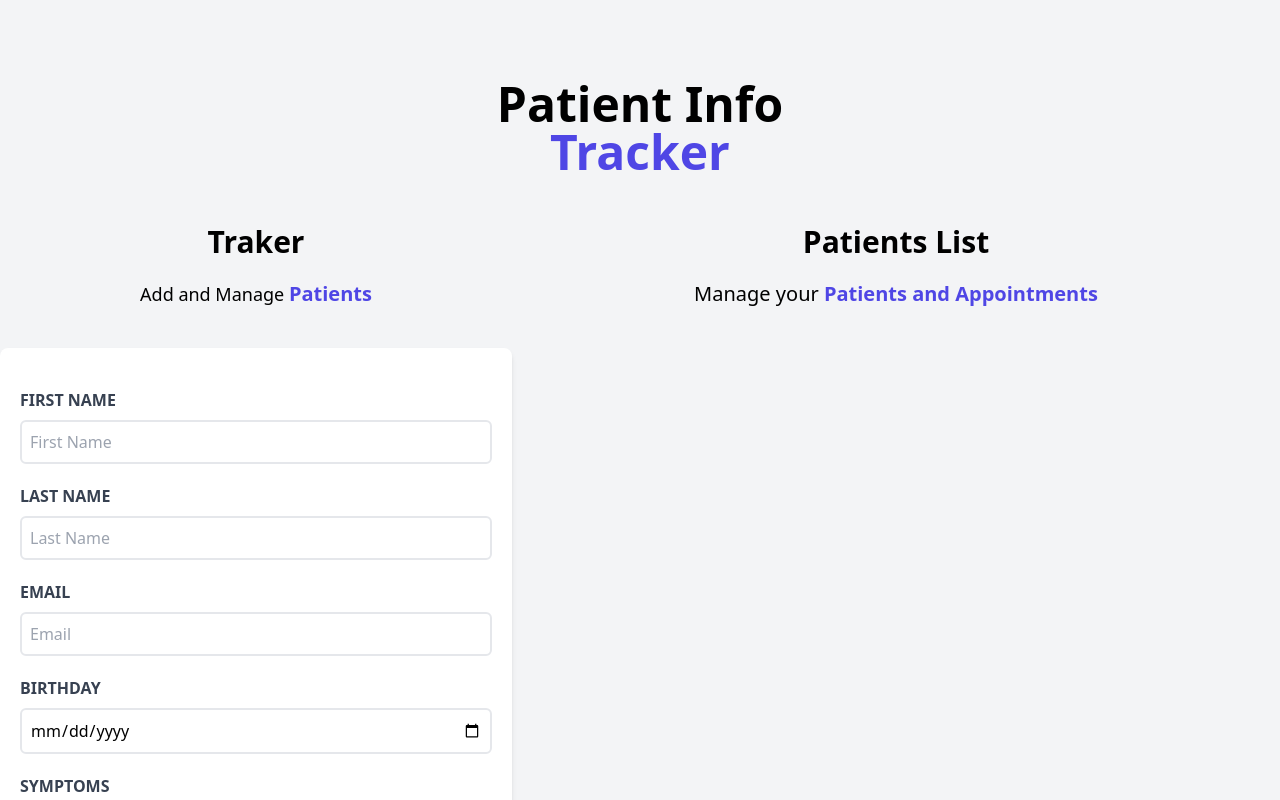
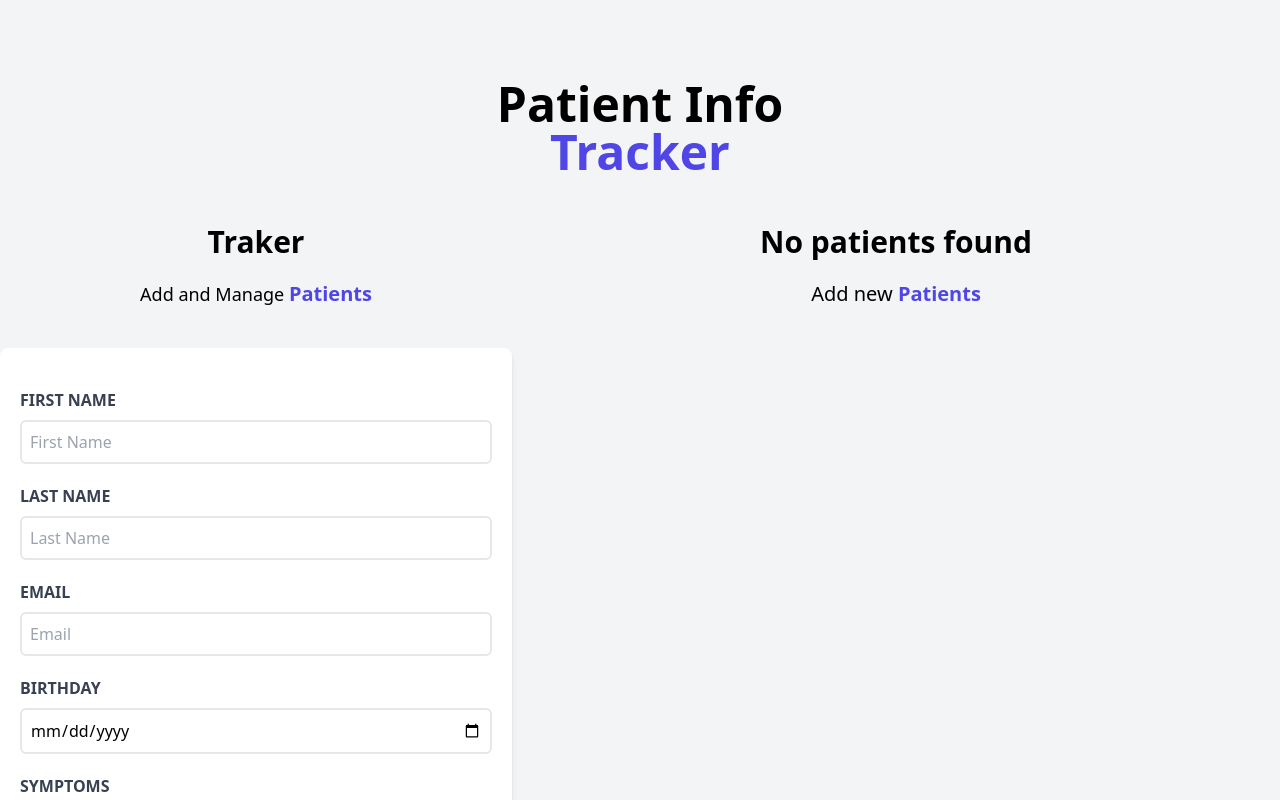
Before and after one commit to SrVleh/appointments-project, a React (Vite) app: page / in a window 1280 px wide. Shown: the top 800 px of the page. Built offline with nearby package versions, Linux system fonts and the light colour scheme.

Commit message:
Changing PatientList header if there are patients or not

```diff
--- a/src/components/Patient.jsx
+++ b/src/components/Patient.jsx
@@ -4,7 +4,6 @@ const Patient = ({ patient }) => {
 
   return (
     <div className="m-3 bg-white shadow-md px-5 py-10 rounded-xl">
-        <p>{ id }</p>
         <p className="font-bold mb-3 text-gray-700 uppercase">First Name: {''}
             <span className="font-normal normal-case">{ fName }</span>
         </p>
--- a/src/components/PatientsList.jsx
+++ b/src/components/PatientsList.jsx
@@ -3,6 +3,9 @@ import Patient from "./Patient"
 const PatientsList = ({ patients }) => {
     return(
         <div className="md:w-1/2 lg:w-3/5 md:h-screen overflow-y-scroll">
+
+            { patients && patients.length ? (
+                <>
                     <h2 className="font-black text-3xl text-center">Patients List</h2>
                     <p className="text-xl mt-5 mb-10 text-center">
                         Manage your {''}
@@ -15,6 +18,18 @@ const PatientsList = ({ patients }) => {
                             patient = { patient }
                         />
                     )}
+                </>
+            ) : (
+                <>
+                    <h2 className="font-black text-3xl text-center">No patients found</h2>
+                    <p className="text-xl mt-5 mb-10 text-center">
+                        Add new {''}
+                        <span className="text-indigo-600 font-bold text-xl">Patients</span>
+                    </p>
+                </>
+            )}
+
+
         </div>
     )
 }
```
Lines whose indentation alone changed are shown as unchanged.
